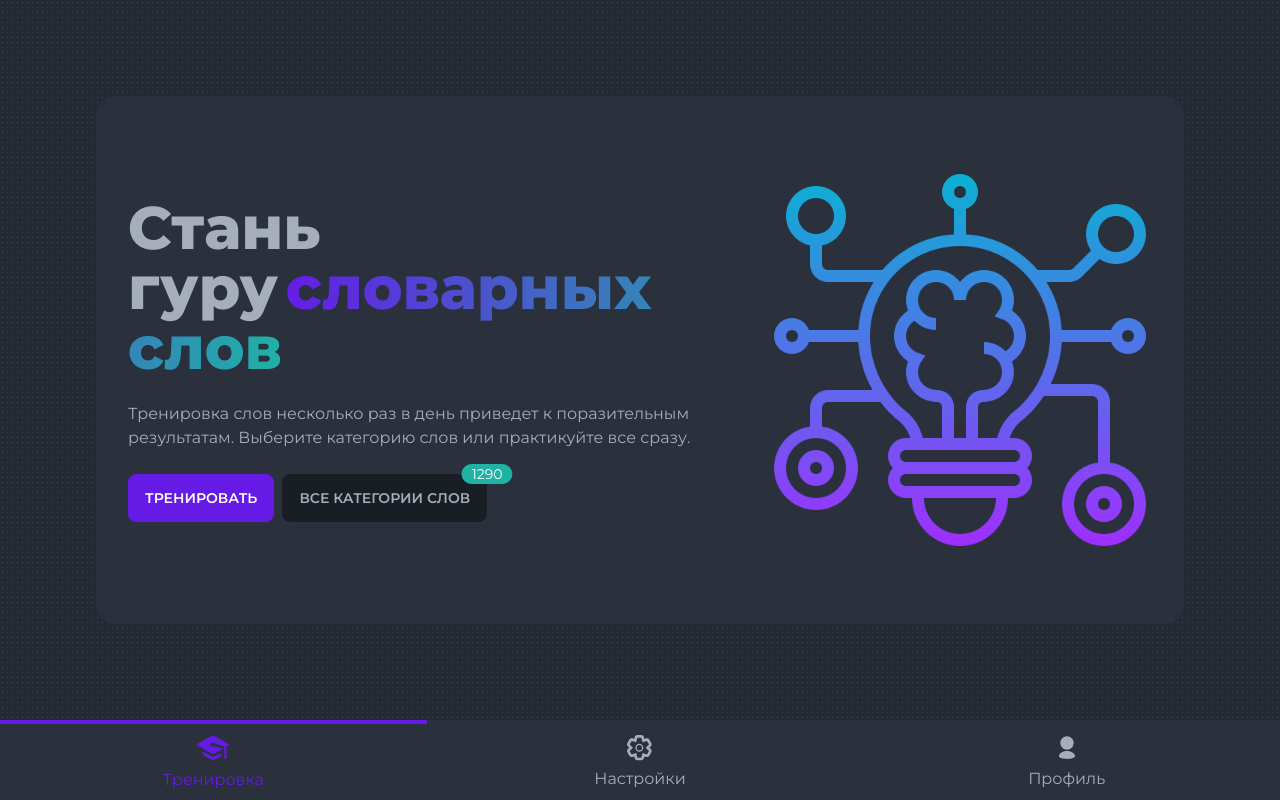
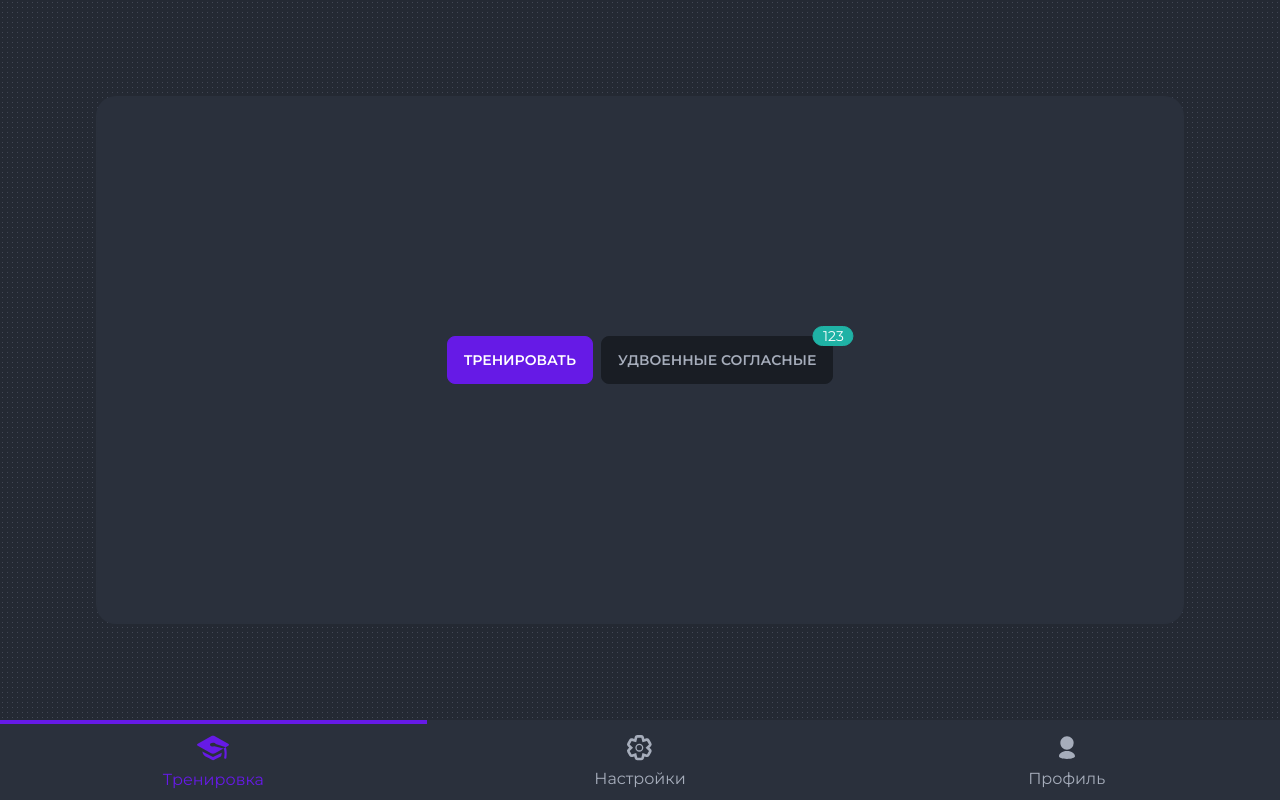
Before and after one commit to LisKorzun/portfolio-dictionary-words, a Next.js app: page / in a window 1280 px wide. Built offline with nearby package versions, Linux system fonts and the light colour scheme.

Commit message:
store fails to local storage (temp)

```diff
--- a/src/components/Training.js
+++ b/src/components/Training.js
@@ -6,23 +6,27 @@ import filter from 'lodash/filter'
 import { motion } from 'framer-motion'
 import { smoothTransition } from '@/animation'
 import { CATEGORIES } from '@/data'
-import { pickWords } from '@/utils'
+import { buildFailedResults, pickWords } from '@/utils'
 import { Lesson } from '@/components/Lesson'
 import { CheckIcon, CrossIcon } from '@/icons'
+import useLocalStorage from '@/hooks/useLocalStorage'
 
 const STATUS = {
-    NOT_STARTED: 'not-started',
+    DEFAULT: 'default',
     IN_PROGRESS: 'in-progress',
     DONE: 'done',
     CANCELLED: 'cancelled',
 }
 
 export const Training = ({ data }) => {
-    const [status, setStatus] = useState(STATUS.NOT_STARTED)
-    const [category, setCategory] = useState(CATEGORIES.ALL)
+    const [status, setStatus] = useState(STATUS.DEFAULT)
+    const [category, setCategory] = useState(CATEGORIES.DOUBLED)
     const [toLearn, setToLearn] = useState([])
     const [learned, setLearned] = useState([])
     const [failed, setFailed] = useState([])
+
+    const [storeFailed, setStoreFailed] = useLocalStorage('DWFailedResults', [])
+    const [storeLearned, setStoreLearned] = useLocalStorage('DWLearnedResults', [])
 
     const store = data.reduce((acc, { category, title, words }) => {
         if (acc[CATEGORIES.ALL] === undefined) {
@@ -46,36 +50,32 @@ export const Training = ({ data }) => {
         const wordsToLearn = pickWords(store[category].words)
         setToLearn(wordsToLearn)
     }
+
     const onLessonDone = (learned, failed) => {
         setLearned(learned)
         setFailed(failed)
         setStatus(STATUS.DONE)
-        console.log(learned, failed)
+        // setStoreFailed(failed)
+        // setStoreLearned(learned)
+        const updatedFailed = buildFailedResults(storeFailed, failed, learned)
+        setStoreFailed(updatedFailed)
+        console.log(learned, failed, updatedFailed)
     }
     const onExit = () => {
-        setStatus(STATUS.NOT_STARTED)
+        setStatus(STATUS.DEFAULT)
     }
-    console.log(status === STATUS.DONE)
+    // console.log(storeLearned, storeFailed)
+
     return (
         <motion.div
-            className="h-full w-full rounded-[20px] flex flex-col justify-center"
+            className="h-full w-full max-w-[1300px] rounded-[20px] flex flex-col justify-center"
             initial={{ backgroundColor: 'rgb(42, 48, 60)' }}
             animate={{ backgroundColor: status === STATUS.DONE ? 'transparent' : 'rgb(42, 48, 60)' }}
             transition={{ ...smoothTransition }}
         >
-            {status === STATUS.NOT_STARTED && (
+            {status === STATUS.DEFAULT && (
                 <div className="hero-content p-8 flex-col gap-8 lg:flex-row">
                     <div>
-                        <h1 className="text-3xl lg:text-4xl xl:text-6xl font-extrabold text-base-900 leading-tight">
-                            Стань гуру
-                            <span className="pl-2 text-transparent bg-clip-text bg-gradient-to-r to-accent from-primary">
-                                словарных слов
-                            </span>
-                        </h1>
-                        <p className="text-sm md:text-base py-6">
-                            Тренировка слов несколько раз в день приведет к поразительным результатам. Выберите категорию слов или
-                            практикуйте все сразу.
-                        </p>
                         <button className="btn btn-primary mr-2" onClick={onLessonStarted}>
                             Тренировать
                         </button>
@@ -100,7 +100,6 @@ export const Training = ({ data }) => {
                             </ul>
                         </div>
                     </div>
-                    <img src="/images/learn-lamp.png" className="hidden lg:block max-w-sm rounded-lg" />
                 </div>
             )}
             {status === STATUS.IN_PROGRESS && <Lesson words={toLearn} onComplete={onLessonDone} title={store[category].title} />}
--- /dev/null
+++ b/src/hooks/useLocalStorage.js
@@ -0,0 +1,30 @@
+import { useState } from 'react'
+
+function useLocalStorage(key, initialValue) {
+    const [storedValue, setStoredValue] = useState(() => {
+        if (typeof window === 'undefined') {
+            return initialValue
+        }
+        try {
+            const item = window.localStorage.getItem(key)
+            return item ? JSON.parse(item) : initialValue
+        } catch (error) {
+            console.log(error)
+            return initialValue
+        }
+    })
+    const setValue = (value) => {
+        try {
+            const valueToStore = value instanceof Function ? value(storedValue) : value
+            setStoredValue(valueToStore)
+            if (typeof window !== 'undefined') {
+                window.localStorage.setItem(key, JSON.stringify(valueToStore))
+            }
+        } catch (error) {
+            console.log(error)
+        }
+    }
+    return [storedValue, setValue]
+}
+
+export default useLocalStorage
--- a/src/utils.js
+++ b/src/utils.js
@@ -1,6 +1,7 @@
 import difference from 'lodash/difference'
 import slice from 'lodash/slice'
-import { WORDS_PER_LESSON } from '@/constants'
+import { TIMES_TO_REPEAT, WORDS_PER_LESSON } from '@/constants'
+import { forEach, includes, map } from 'lodash'
 
 const shuffleArray = (array) => {
     for (let i = array.length - 1; i > 0; i--) {
@@ -16,3 +17,24 @@ export const pickWords = (words, wordsLearned = [], count = WORDS_PER_LESSON) =>
     shuffleArray(uniqueWords)
     return slice(uniqueWords, 0, count)
 }
+
+export const buildFailedResults = (data, failed, learned, timesToRepeat = TIMES_TO_REPEAT) => {
+    const existingFails = []
+    const modifiedData = map(data, (item) => {
+        if (includes(learned, item.word)) {
+            return { ...item, status: item.status + 1 }
+        } else if (includes(failed, item.word)) {
+            existingFails.push(item.word)
+            return { ...item, status: 0 }
+        } else {
+            return item
+        }
+    })
+    // console.log(data, modifiedData)
+    const newFails = difference(failed, existingFails)
+    forEach(newFails, (word) => {
+        modifiedData.push({ word, status: 0 })
+    })
+
+    return modifiedData
+}
```
Also changed, not shown: src/app/page.js (+38 -0 lines).
